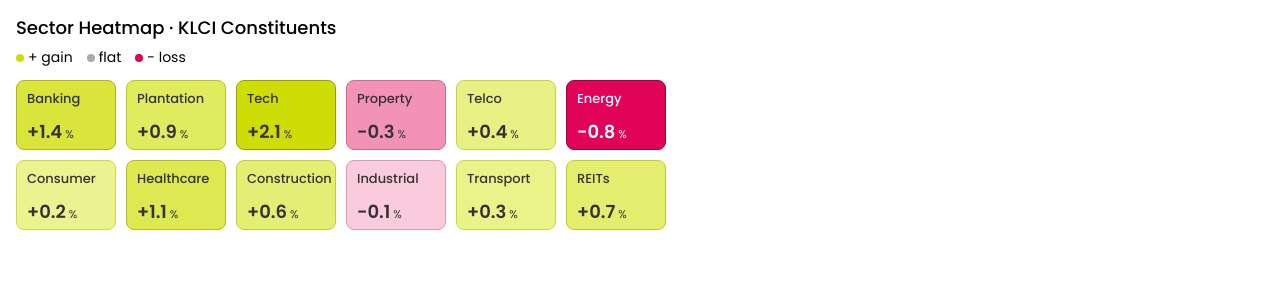
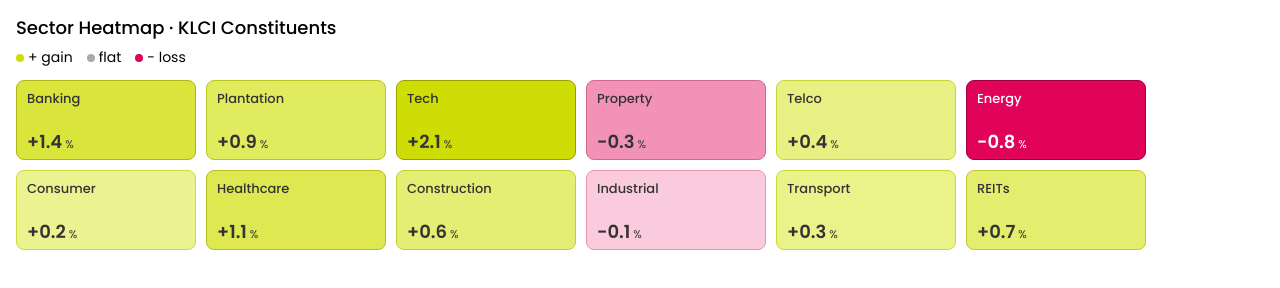
Before and after one commit to sample-demo-page/sector-heatmap, a plain HTML site: page index.html in a window 1280 px wide. Drawn offline with Linux system fonts and the light colour scheme.

Commit message:
Update index.html

```diff
--- a/index.html
+++ b/index.html
@@ -6,8 +6,8 @@
      SIZE CONTROLS
      ============================================ */
   :root {
-    --card-width: 100px;
-    --card-height: 70px;
+    --card-width: 180px;
+    --card-height: 80px;
     --grid-gap: 10px;
     --label-font: 13px;
     --value-font: 18px;
```
